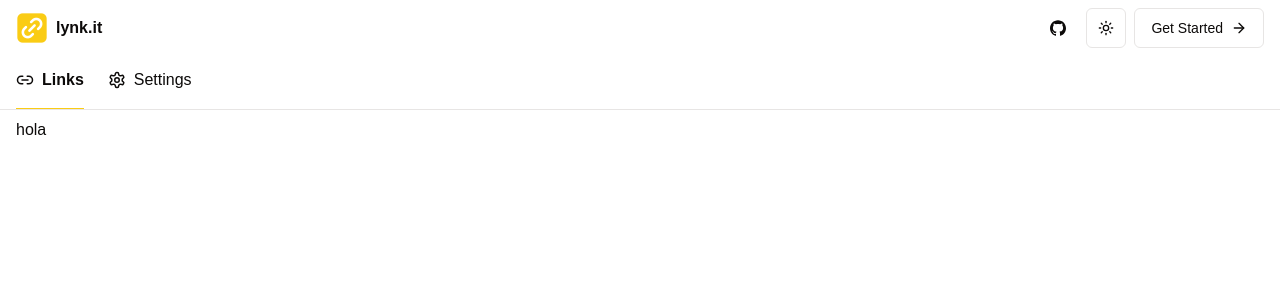
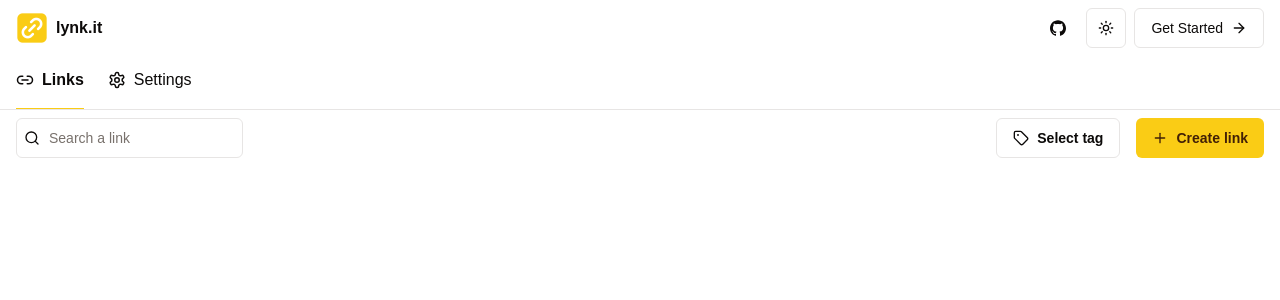
Before and after one commit to rodrigovm10/lynk.it, a Next.js app: page /dashboard/links in a window 1280 px wide. Shown: the top 300 px of the page. Built offline with nearby package versions, Linux system fonts and the light colour scheme; a web font is replaced by a local one.

Commit message:
Feature: Add dashboard filter and options

```diff
--- a/app/dashboard/links/page.tsx
+++ b/app/dashboard/links/page.tsx
@@ -1,3 +1,32 @@
+import { Button } from '@/components/ui/button'
+import { Input } from '@/components/ui/input'
+import { Plus, Search, Tag } from 'lucide-react'
+
 export default function Links() {
-  return <div>hola</div>
+  return (
+    <>
+      <section className='flex justify-between gap-6'>
+        <div className='relative'>
+          <Search
+            className='absolute z-1 left-2 top-3'
+            size={16}
+          />
+          <Input
+            className=' pl-8 text-sm'
+            placeholder='Search a link'
+          />
+        </div>
+        <div className='flex gap-4'>
+          <Button variant='outline'>
+            <Tag />
+            <span className='font-semibold'>Select tag</span>
+          </Button>
+          <Button>
+            <Plus />
+            <span className='font-semibold'>Create link</span>
+          </Button>
+        </div>
+      </section>
+    </>
+  )
 }
--- /dev/null
+++ b/components/ui/input.tsx
@@ -0,0 +1,22 @@
+import * as React from "react"
+
+import { cn } from "@/lib/utils"
+
+const Input = React.forwardRef<HTMLInputElement, React.ComponentProps<"input">>(
+  ({ className, type, ...props }, ref) => {
+    return (
+      <input
+        type={type}
+        className={cn(
+          "flex h-10 w-full rounded-md border border-input bg-background px-3 py-2 text-base ring-offset-background file:border-0 file:bg-transparent file:text-sm file:font-medium file:text-foreground placeholder:text-muted-foreground focus-visible:outline-none focus-visible:ring-2 focus-visible:ring-ring focus-visible:ring-offset-2 disabled:cursor-not-allowed disabled:opacity-50 md:text-sm",
+          className
+        )}
+        ref={ref}
+        {...props}
+      />
+    )
+  }
+)
+Input.displayName = "Input"
+
+export { Input }
```
Also changed, not shown: public/logo.png, 1 other file (tests, documents, lock files or other folders).
